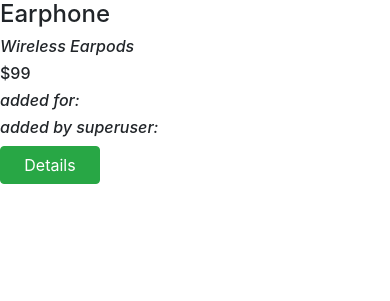
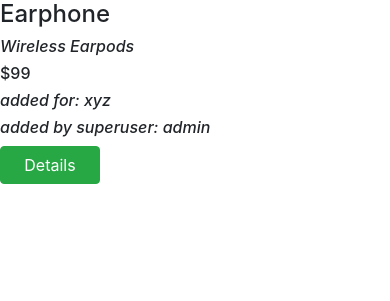
Before and after one commit to HarshThale/Ecom_Django_Project, a Django app: page /products/home/ in a window 390 px wide. Shown: the part 257-558 px from the top of the page. Run offline with Django 4.2, Linux system fonts and the light colour scheme; data comes from the database, SQL or seed files in the repository.

Commit message:
commit:31

```diff
--- a/mysite/products/templates/products/index.html
+++ b/mysite/products/templates/products/index.html
@@ -22,7 +22,7 @@
                 >
             </div>
 
-            <div class="col-md-2">
+            <div class="col-md-3">
                 <h3 style="font-size: 1.5rem;">
                     {{ item.item_name }}
                 </h3>
@@ -39,12 +39,12 @@
 
                 <h6
                     style="font-style: italic;">
-                    added for:
+                    added for: {{ item.for_user }}
                 </h6>
 
                 <h6
                     style="font-style: italic;">
-                    added by superuser:
+                    added by superuser: admin
                 </h6>
             </div>
 
```
